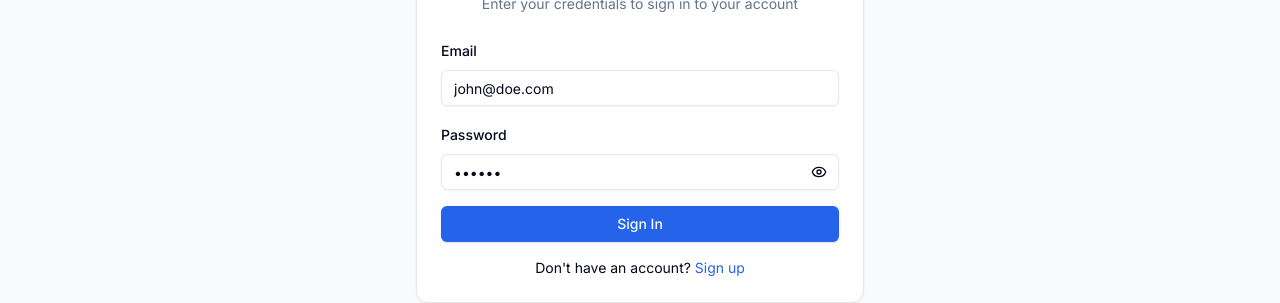
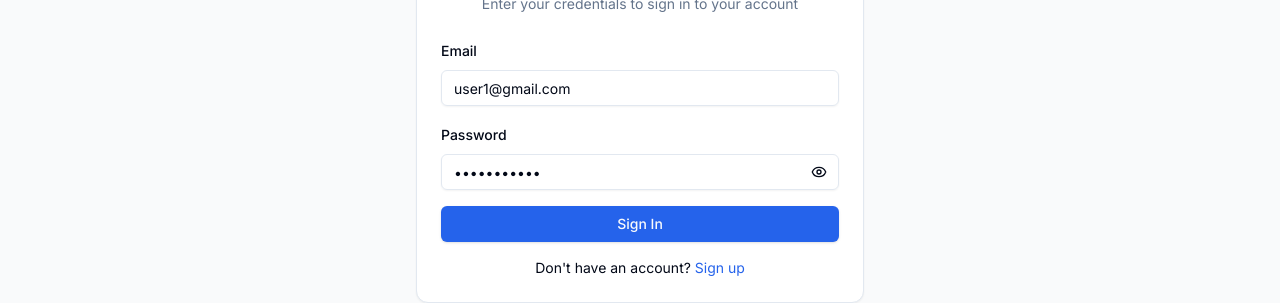
Before and after one commit to rahilansari261/voting-app-frontend, a Next.js app: page /login in a window 1280 px wide. Shown: the part 350-653 px from the top of the page. Built offline with nearby package versions, Linux system fonts and the light colour scheme; no server answers.

Commit message:
Update default login credentials in LoginForm for testing purposes

```diff
--- a/src/components/auth/LoginForm.tsx
+++ b/src/components/auth/LoginForm.tsx
@@ -35,8 +35,8 @@ function LoginFormContent() {
   } = useForm<LoginFormData>({
     resolver: zodResolver(loginSchema),
     defaultValues: {
-      email: "john@doe.com",
-      password: "123456",
+      email: "user1@gmail.com",
+      password: "password123",
     },
   });
 
```
